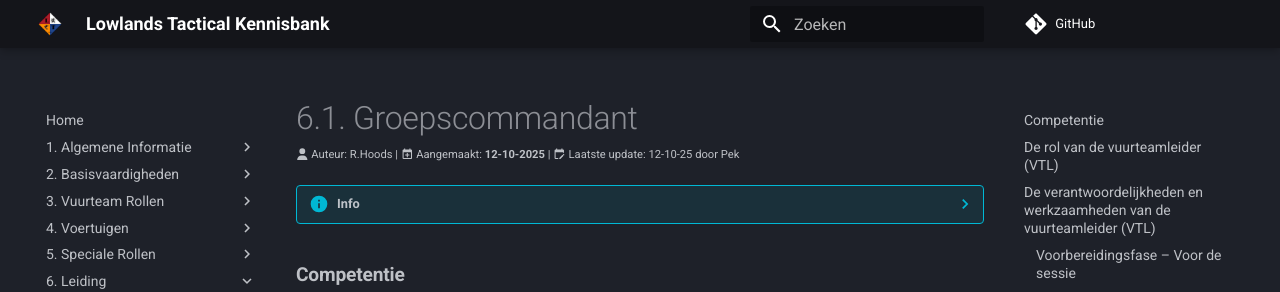
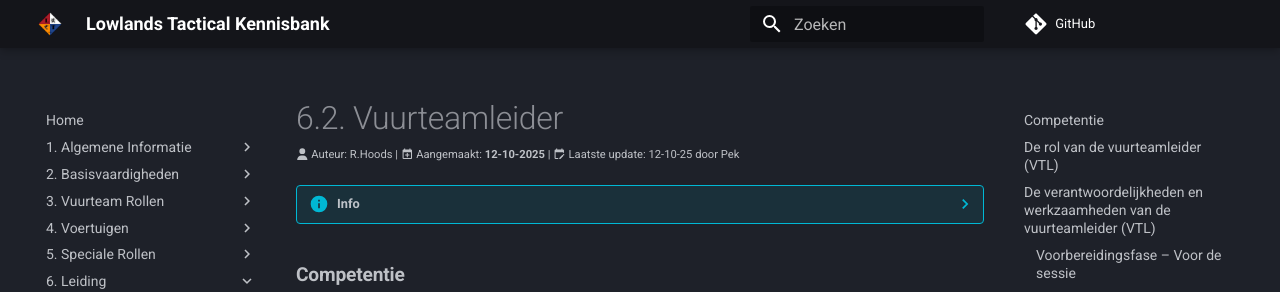
Before and after one commit to Lowlands-Tactical/LT-Wiki, an MkDocs documentation site: the page built from docs/6_leiding/6_2_vtl.md, in a window 1280 px wide and 900 px high. Shown: the top 292 px of the window. Built offline with MkDocs 1.6.1 and Material for MkDocs 9.7.7, drawn with Linux system fonts in a browser that asks for light colours; comment, search, counter and statistics services are not loaded.

Commit message:
Naam Correctie

```diff
--- a/docs/6_leiding/6_2_vtl.md
+++ b/docs/6_leiding/6_2_vtl.md
@@ -2,7 +2,7 @@
 layout: doc
 title: 6.2. Vuurteamleider
 ---
-# 6.1. Groepscommandant
+# 6.2. Vuurteamleider
 <span style="font-size:0.7em;">
     :fontawesome-solid-user: Auteur: R.Hoods | :material-calendar-plus: Aangemaakt: **12-10-2025** | :material-calendar-edit: Laatste update: 12-10-25 door Pek
 </span>
```
